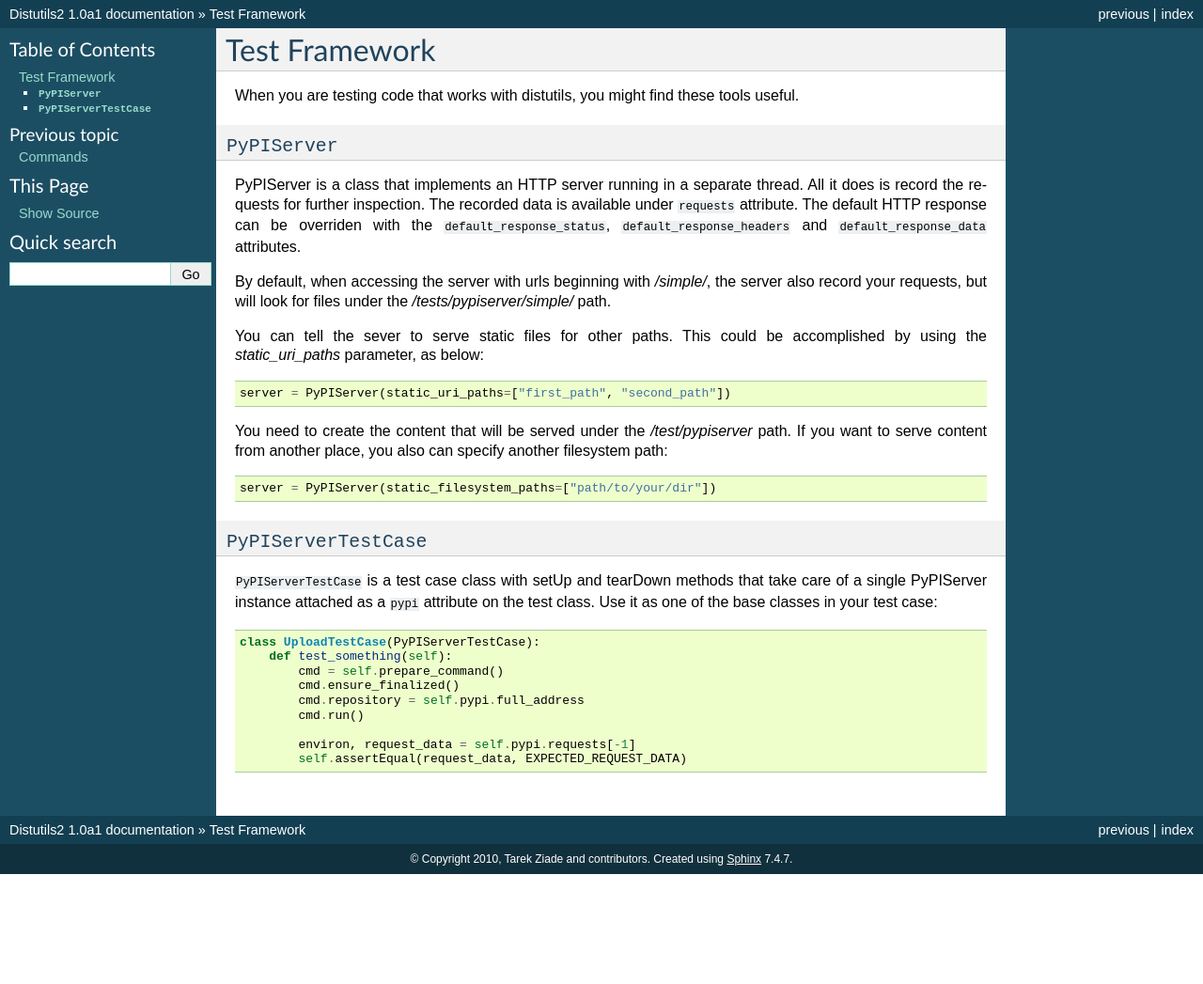
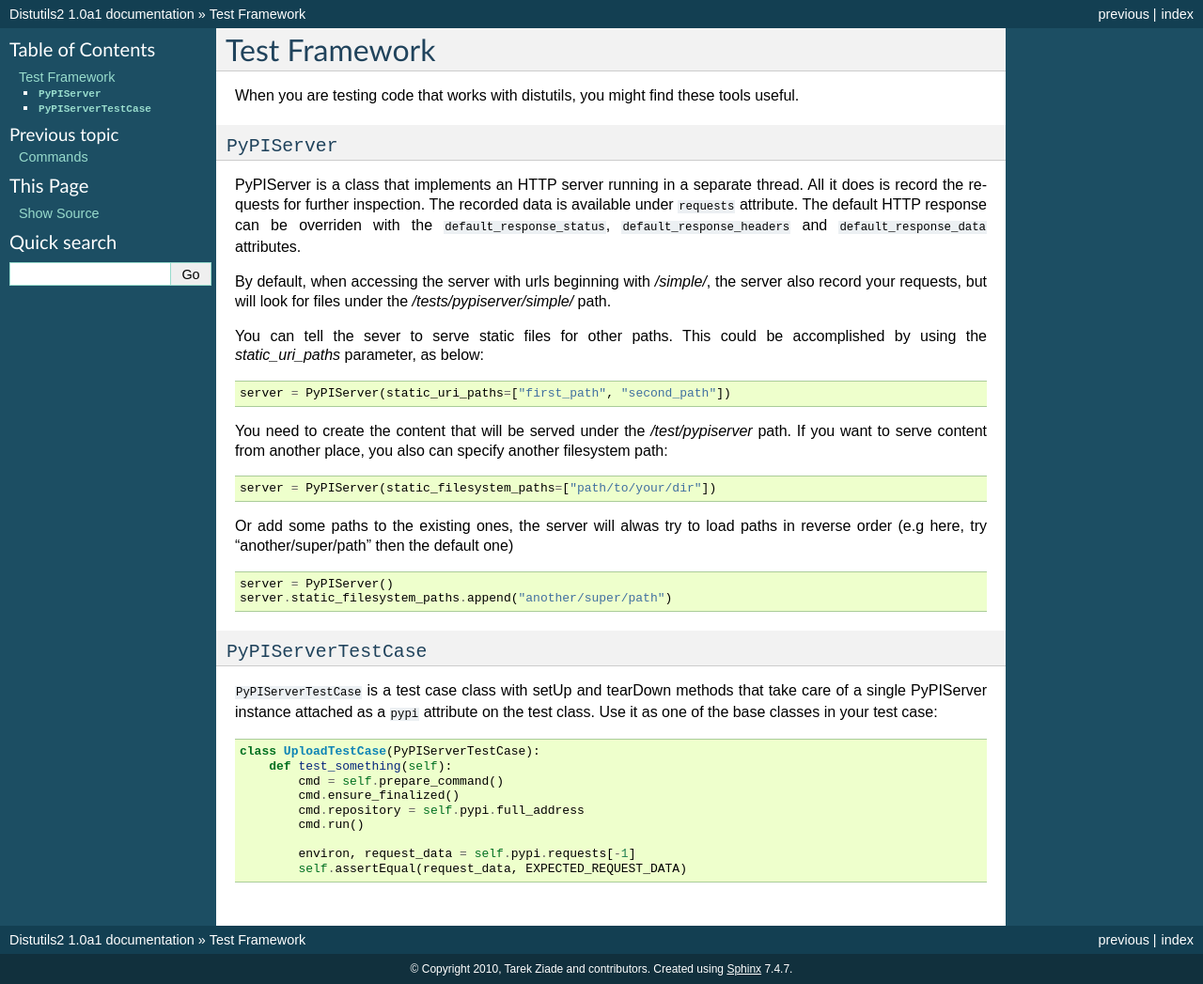
Before and after one commit to crateio/distutils2, a Sphinx documentation site: the page built from docs/source/test_framework.rst, in a window 1280 px wide. Shown: the whole page at 94% size. Built offline with Sphinx 7.4.7, drawn with Linux system fonts in a browser that asks for light colours; before the commit the page ends 930 px from its top, so only the background shows below that.

Commit message:
PyPI mock server. Always search paths in reverse order (last first).

```diff
--- a/docs/source/test_framework.rst
+++ b/docs/source/test_framework.rst
@@ -29,6 +29,12 @@ another filesystem path::
 
     server = PyPIServer(static_filesystem_paths=["path/to/your/dir"])
 
+Or add some paths to the existing ones, the server will alwas try to load paths
+in reverse order (e.g here, try "another/super/path" then the default one) ::
+
+    server = PyPIServer()
+    server.static_filesystem_paths.append("another/super/path")
+
 ``PyPIServerTestCase``
 ======================
 
```
Also changed, not shown: 1 other file.
